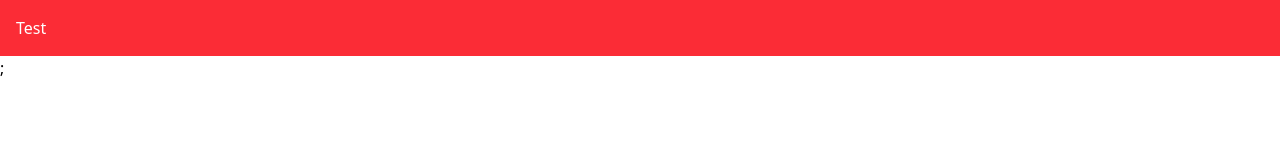
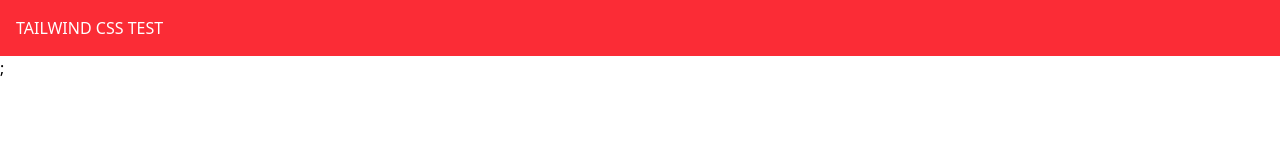
Before and after one commit to ChristopherWelschoff/MealMate, a Next.js app: page / in a window 1280 px wide. Shown: the top 160 px of the page. Built offline with nearby package versions, Linux system fonts and the light colour scheme.

Commit message:
tailwind test

```diff
--- a/pages/index.tsx
+++ b/pages/index.tsx
@@ -1,3 +1,3 @@
 export default function Home() {
-  return <div className="bg-red-500 text-white p-4">Test</div>;
+  return <div className="bg-red-500 text-white p-4">TAILWIND CSS TEST</div>;
 }
```
